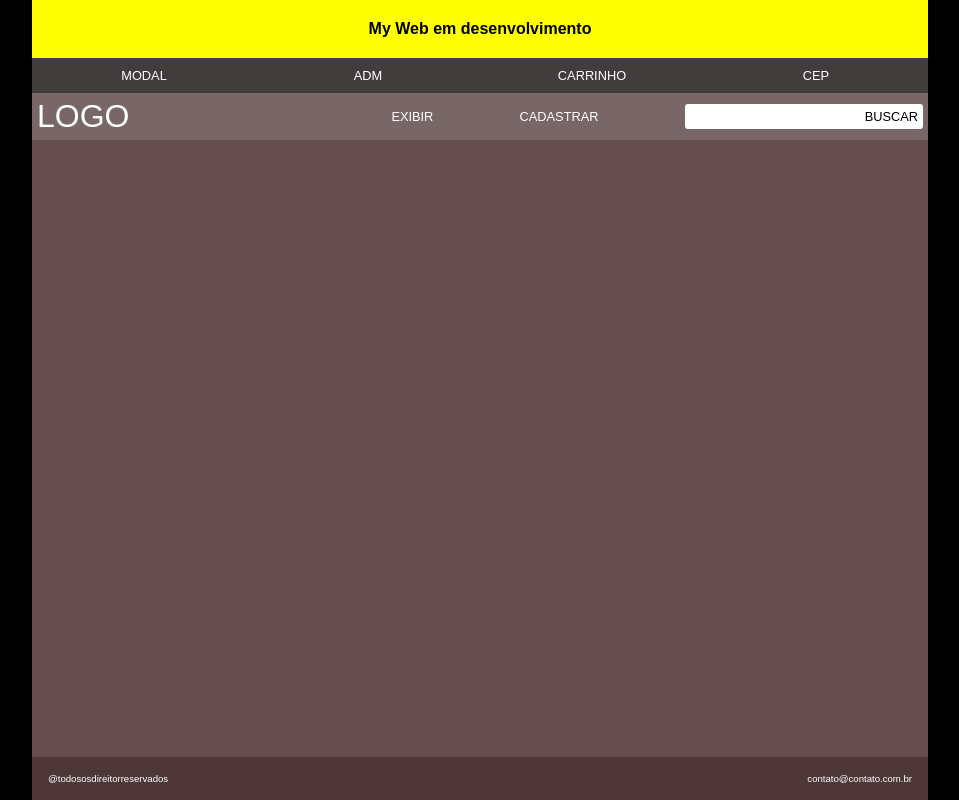
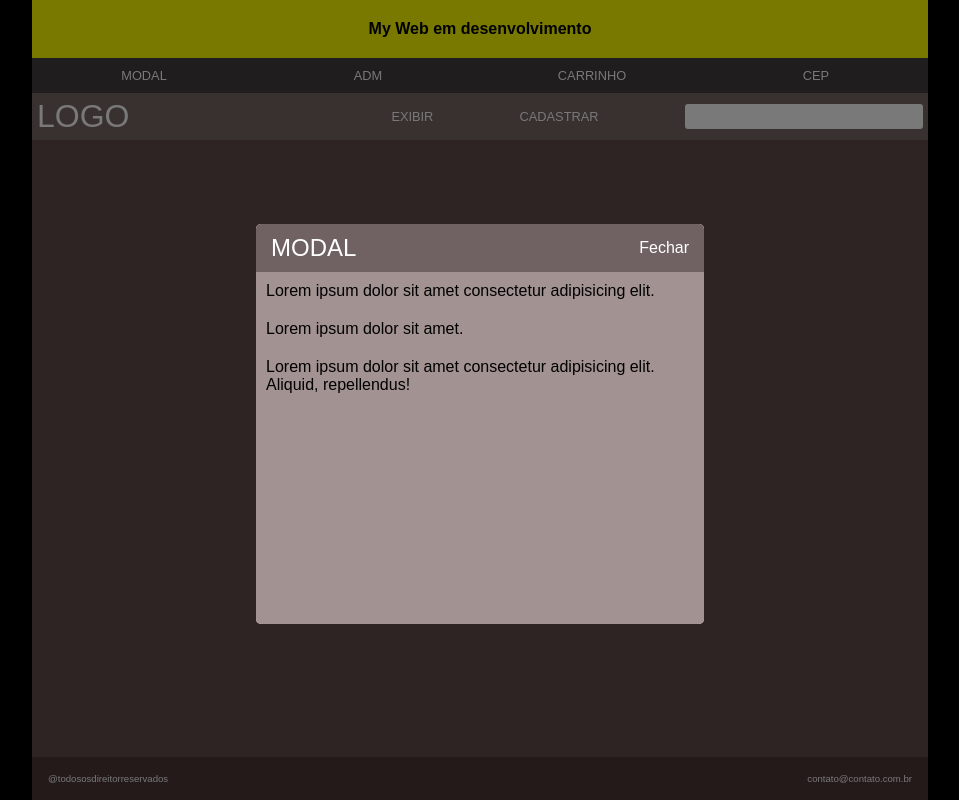
Before and after one commit to moacirdeveloper/appk1, a React (Create React App) app: page / in a window 1280 px wide. Both pictures are taken after a click on the item "MODAL". Shown: the whole page, without its empty margins (160-1119 px from the left). Built offline with nearby package versions, Linux system fonts and the light colour scheme.

Commit message:
Criaçao MODAL, AppMenu

```diff
--- a/src/componentes/AppMenu.jsx
+++ b/src/componentes/AppMenu.jsx
@@ -1,18 +1,51 @@
-import React from "react";
+import React, {useState} from "react";
 import "../css/AppMenu.css";
 
-function AppMenu(){
+function AppMenu() {
+
+    const [modal] = useState("fadeAbrir")
+
+    function abreModal(){
+
+        let abreModal = document.querySelector(".fade");
+
+        abreModal.classList.toggle(modal);
+
+    }
+
+    function fechaModal(){
+
+        let fechaModal = document.querySelector(".fade");
+
+        fechaModal.classList.remove(modal);
+
+    }
 
     return (
 
         <div className="navLink">
 
             <ul className="ulNavLink">
-                <li>MODAL</li>
+                <li onClick={() => abreModal()}>MODAL</li>
                 <li>ADM</li>
                 <li>CARRINHO</li>
                 <li>CEP</li>
             </ul>
+
+            <div className="fade">
+                <div className="modal">
+                    <div className="headerModal">
+                        <span>MODAL</span>
+                        <input type="button" className="" onClick={() => fechaModal()} value="Fechar" />
+
+                    </div>
+                    <div className="conteudoModal">
+                        <p>Lorem ipsum dolor sit amet consectetur adipisicing elit.</p>
+                        <p>Lorem ipsum dolor sit amet.</p>
+                        <p>Lorem ipsum dolor sit amet consectetur adipisicing elit. Aliquid, repellendus!</p>
+                    </div>
+                </div>
+            </div>
 
         </div>
     )
--- a/src/css/AppContainer.css
+++ b/src/css/AppContainer.css
@@ -6,5 +6,6 @@
     margin: 0px auto;
     width: 70%;
     height: 100vh;
+    position: relative;
 
 }
--- a/src/css/AppMenu.css
+++ b/src/css/AppMenu.css
@@ -20,3 +20,50 @@
     color: yellow;
     background-color: rgb(104, 95, 95);
 }
+.fade{
+    display: none;
+    width: 100%;
+    height: 100vh;
+    background-color: rgba(0, 0, 0, 0.527);
+    top: 0px;
+    left:0px;
+    position: absolute;
+}
+.fadeAbrir{
+    display: flex;
+}
+.modal{
+    display: flex;
+    flex-direction: column;
+    background-color: white;
+    width: 50%;
+    height: 50%;
+    margin: 25% auto;
+    color: black;
+    overflow: hidden;
+    border-radius: 5px;
+}
+.headerModal{
+    display: flex;
+    justify-content: space-between;
+    background-color: rgb(112, 98, 98);
+    width: 100%;
+    padding: 5px;
+
+}
+.headerModal span, input{
+    background-color: transparent;
+    color: white;
+    padding: 5px 10px;
+}
+.headerModal span{
+    font-size: 1.5rem;
+}
+.conteudoModal{
+    display: flex;
+    flex-direction: column;
+    background-color: rgb(163, 146, 146);
+    padding: 10px;
+    gap: 20px;
+    flex: 1
+}
```
